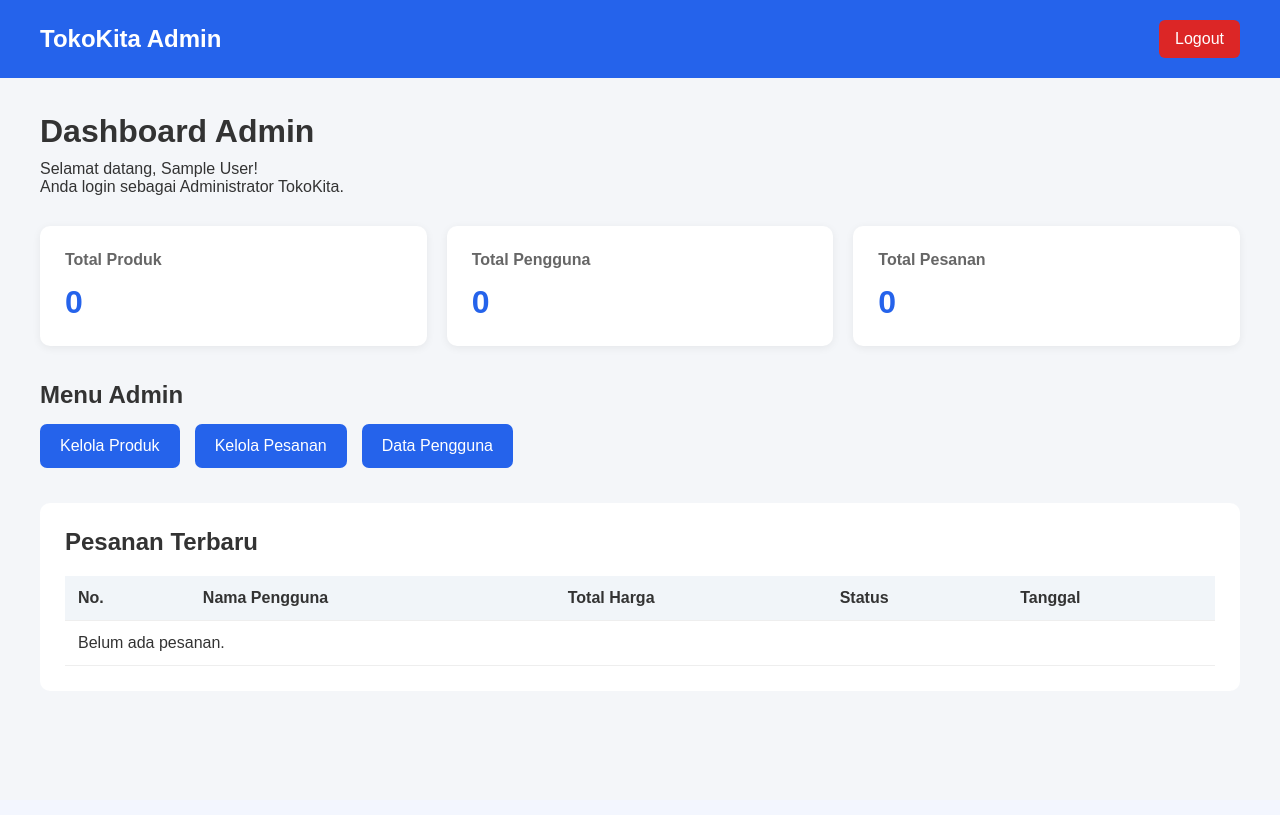
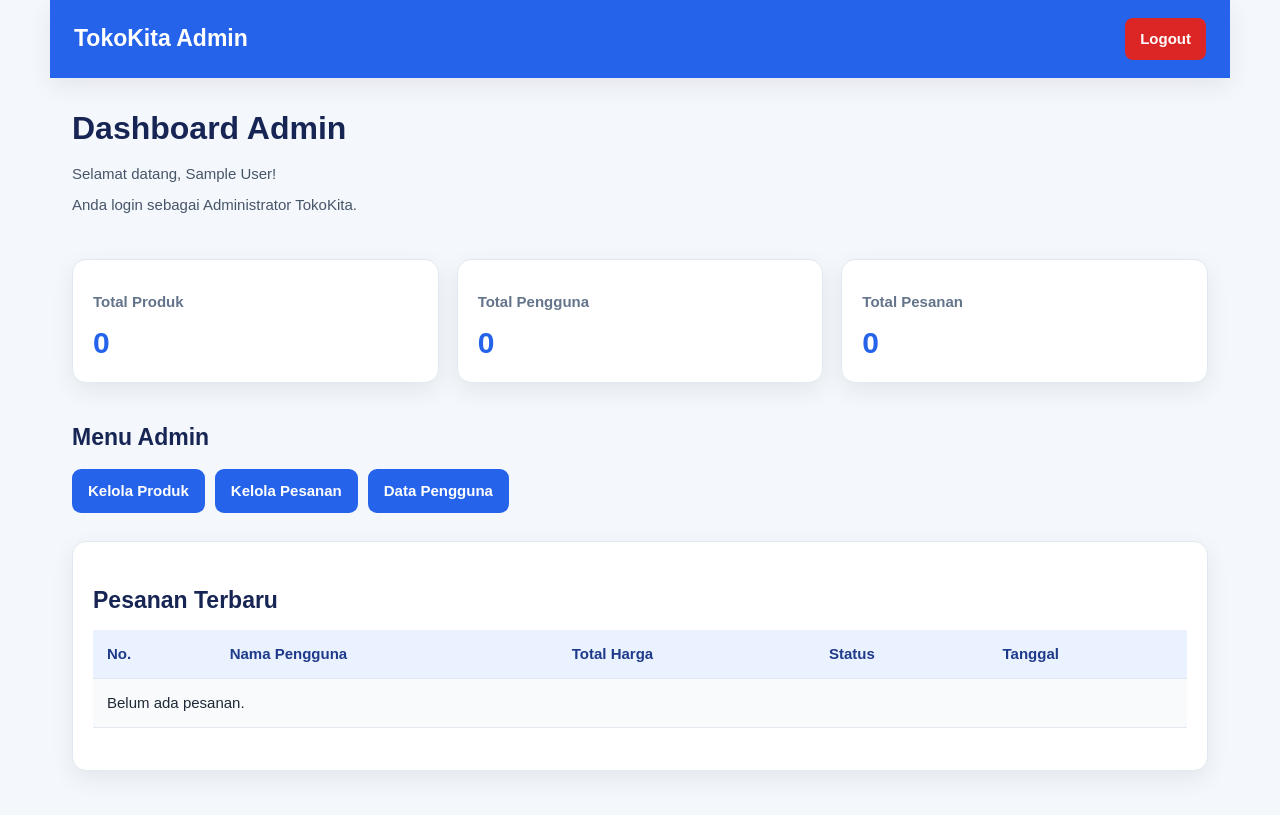
Before and after one commit to Modjas726/TR_PW_TokoKita, a PHP site: page /admin/index.php in a window 1280 px wide. Before the commit the page ends 666 px from the top, so only its background shows below. Run offline with PHP 8.4, Linux system fonts and the light colour scheme; the visitor is signed in with stand-in values (Sample User, id 1); data that the repository does not hold is empty.

Commit message:
css When yh

```diff
--- a/admin/edit_produk.php
+++ b/admin/edit_produk.php
@@ -110,7 +110,9 @@ $kategori = mysqli_query($conn, "SELECT * FROM categories");
 <html lang="id">
 <head>
     <meta charset="UTF-8">
+    <meta name="viewport" content="width=device-width, initial-scale=1.0">
     <title>Edit Produk</title>
+    <link rel="stylesheet" href="../assets/style.css">
 </head>
 <body>
 
--- a/admin/index.php
+++ b/admin/index.php
@@ -30,137 +30,7 @@ $query_pesanan = mysqli_query($conn, "
     <meta charset="UTF-8">
     <meta name="viewport" content="width=device-width, initial-scale=1.0">
     <title>Dashboard Admin - TokoKita</title>
-
-    <style>
-        * {
-            margin: 0;
-            padding: 0;
-            box-sizing: border-box;
-            font-family: Arial, sans-serif;
-        }
-
-        body {
-            background: #f4f6f9;
-            color: #333;
-        }
-
-        .navbar {
-            background: #2563eb;
-            color: white;
-            padding: 20px 40px;
-            display: flex;
-            justify-content: space-between;
-            align-items: center;
-        }
-
-        .navbar h2 {
-            font-size: 24px;
-        }
-
-        .navbar a {
-            color: white;
-            text-decoration: none;
-            background: #dc2626;
-            padding: 10px 16px;
-            border-radius: 6px;
-        }
-
-        .container {
-            padding: 35px 40px;
-        }
-
-        .welcome {
-            margin-bottom: 30px;
-        }
-
-        .welcome h1 {
-            margin-bottom: 10px;
-        }
-
-        .statistik {
-            display: grid;
-            grid-template-columns: repeat(3, 1fr);
-            gap: 20px;
-            margin-bottom: 35px;
-        }
-
-        .card {
-            background: white;
-            padding: 25px;
-            border-radius: 10px;
-            box-shadow: 0 2px 8px #00000010;
-        }
-
-        .card h3 {
-            color: #666;
-            font-size: 16px;
-            margin-bottom: 15px;
-        }
-
-        .card h1 {
-            color: #2563eb;
-            font-size: 32px;
-        }
-
-        .menu {
-            display: flex;
-            gap: 15px;
-            flex-wrap: wrap;
-            margin-bottom: 35px;
-        }
-
-        .menu a {
-            background: #2563eb;
-            color: white;
-            text-decoration: none;
-            padding: 13px 20px;
-            border-radius: 7px;
-        }
-
-        .menu a:hover {
-            background: #1d4ed8;
-        }
-
-        .tabel {
-            background: white;
-            padding: 25px;
-            border-radius: 10px;
-            overflow-x: auto;
-        }
-
-        .tabel h2 {
-            margin-bottom: 20px;
-        }
-
-        table {
-            width: 100%;
-            border-collapse: collapse;
-        }
-
-        th, td {
-            padding: 13px;
-            text-align: left;
-            border-bottom: 1px solid #eee;
-        }
-
-        th {
-            background: #f1f5f9;
-        }
-
-        @media (max-width: 700px) {
-            .statistik {
-                grid-template-columns: 1fr;
-            }
-
-            .navbar {
-                padding: 20px;
-            }
-
-            .container {
-                padding: 25px 20px;
-            }
-        }
-    </style>
+    <link rel="stylesheet" href="../assets/style.css">
 </head>
 
 <body>
--- a/admin/pengguna.php
+++ b/admin/pengguna.php
@@ -44,7 +44,9 @@ $result = mysqli_query($conn, $query);
 <html lang="id">
 <head>
     <meta charset="UTF-8">
+    <meta name="viewport" content="width=device-width, initial-scale=1.0">
     <title>Kelola Pengguna</title>
+    <link rel="stylesheet" href="../assets/style.css">
 </head>
 <body>
 
--- a/admin/pesanan.php
+++ b/admin/pesanan.php
@@ -50,7 +50,9 @@ $result = mysqli_query($conn, $query);
 <html lang="id">
 <head>
     <meta charset="UTF-8">
+    <meta name="viewport" content="width=device-width, initial-scale=1.0">
     <title>Kelola Pesanan</title>
+    <link rel="stylesheet" href="../assets/style.css">
 </head>
 <body>
 
--- a/admin/produk.php
+++ b/admin/produk.php
@@ -22,7 +22,9 @@ $result = mysqli_query($conn, $query);
 <html lang="id">
 <head>
     <meta charset="UTF-8">
+    <meta name="viewport" content="width=device-width, initial-scale=1.0">
     <title>Kelola Produk</title>
+    <link rel="stylesheet" href="../assets/style.css">
 </head>
 <body>
 
--- a/admin/tambah_produk.php
+++ b/admin/tambah_produk.php
@@ -76,7 +76,9 @@ $kategori = mysqli_query($conn, "SELECT * FROM categories");
 <html lang="id">
 <head>
     <meta charset="UTF-8">
+    <meta name="viewport" content="width=device-width, initial-scale=1.0">
     <title>Tambah Produk</title>
+    <link rel="stylesheet" href="../assets/style.css">
 </head>
 <body>
 
--- a/assets/style.css
+++ b/assets/style.css
@@ -0,0 +1,108 @@
+:root {
+    --primary: #2563eb;
+    --primary-dark: #1d4ed8;
+    --accent: #0f766e;
+    --danger: #dc2626;
+    --bg: #f4f7fb;
+    --surface: #ffffff;
+    --text: #1f2937;
+    --muted: #64748b;
+    --border: #e2e8f0;
+    --shadow: 0 8px 24px rgba(15, 23, 42, .07);
+}
+
+* { box-sizing: border-box; }
+html { scroll-behavior: smooth; }
+body {
+    margin: 0 auto;
+    padding: 28px 22px;
+    max-width: 1180px;
+    background: var(--bg);
+    color: var(--text);
+    font-family: Arial, Helvetica, sans-serif;
+    font-size: 15px;
+    line-height: 1.6;
+}
+h1, h2, h3, h4 { color: #172554; line-height: 1.3; margin-top: 0; }
+h1 { font-size: clamp(24px, 3vw, 32px); margin-bottom: 12px; }
+h2 { font-size: 23px; margin: 24px 0 14px; }
+h3 { font-size: 18px; margin: 12px 0; }
+p { color: #475569; margin: 10px 0; }
+a { color: var(--primary); font-weight: 600; text-decoration: none; }
+a:hover { color: var(--primary-dark); text-decoration: underline; }
+hr { border: 0; border-top: 1px solid var(--border); margin: 26px 0; }
+
+body > ul {
+    display: flex; flex-wrap: wrap; gap: 10px;
+    list-style: none; padding: 0; margin: 18px 0;
+}
+body > ul li a, .menu a {
+    display: inline-block; padding: 10px 16px; border-radius: 9px;
+    background: var(--primary); color: #fff; text-decoration: none;
+}
+body > ul li a:hover, .menu a:hover { background: var(--primary-dark); color: #fff; }
+.navbar {
+    display: flex; justify-content: space-between; align-items: center; gap: 16px;
+    padding: 18px 24px; margin: -28px -22px 30px;
+    background: var(--primary); color: white;
+    box-shadow: var(--shadow);
+}
+.navbar h2 { color: white; margin: 0; }
+.navbar a { color: white; background: var(--danger); padding: 9px 15px; border-radius: 8px; }
+.container { padding: 0; }
+.welcome { margin-bottom: 26px; }
+.statistik { display: grid; grid-template-columns: repeat(3, minmax(0, 1fr)); gap: 18px; margin: 24px 0; }
+.card, .tabel, body > div:not(.navbar):not(.container) {
+    background: var(--surface); border: 1px solid var(--border); border-radius: 14px;
+    padding: 20px; box-shadow: var(--shadow); margin: 16px 0;
+}
+.card h3 { color: var(--muted); font-size: 15px; }
+.card h1 { color: var(--primary); font-size: 30px; margin: 0; }
+.menu { display: flex; flex-wrap: wrap; gap: 10px; margin: 16px 0 28px; }
+.tabel { overflow-x: auto; }
+
+form { margin: 14px 0; }
+label { display: inline-block; color: #334155; font-weight: 600; margin: 7px 0 4px; }
+input, select, textarea {
+    max-width: 100%; padding: 11px 12px; border: 1px solid #cbd5e1;
+    border-radius: 8px; background: #fff; color: var(--text); font: inherit;
+    transition: border-color .2s, box-shadow .2s;
+}
+input[type="text"], input[type="email"], input[type="password"], input[type="number"], select, textarea {
+    min-width: 220px;
+}
+input[type="number"] { min-width: 90px; max-width: 160px; }
+input[type="file"] { border: 1px dashed #94a3b8; background: #f8fafc; }
+textarea { width: 100%; min-height: 100px; resize: vertical; }
+input:focus, select:focus, textarea:focus { outline: none; border-color: var(--primary); box-shadow: 0 0 0 3px rgba(37, 99, 235, .13); }
+button, input[type="submit"] {
+    border: 0; border-radius: 8px; padding: 10px 16px; margin: 5px 4px 5px 0;
+    background: var(--primary); color: white; font: inherit; font-weight: 600; cursor: pointer;
+    transition: background .2s, transform .15s;
+}
+button:hover, input[type="submit"]:hover { background: var(--primary-dark); transform: translateY(-1px); }
+button[name="hapus"], button[type="submit"].danger { background: var(--danger); }
+
+table { width: 100%; border-collapse: collapse; background: white; margin: 14px 0 22px; }
+thead, th { background: #eaf1ff; color: #1e3a8a; font-weight: 700; }
+th, td { padding: 12px 14px; text-align: left; border-bottom: 1px solid var(--border); vertical-align: middle; }
+tbody tr:nth-child(even) { background: #f8fafc; }
+tbody tr:hover { background: #eff6ff; }
+table img { width: 70px; height: 70px; object-fit: cover; border-radius: 9px; }
+
+img { max-width: 100%; height: auto; }
+body > div img { display: block; object-fit: cover; border-radius: 10px; margin-bottom: 12px; }
+body > div h3 { color: #172554; }
+body > div p { margin: 7px 0; }
+
+body:has(> form) { max-width: 760px; }
+body:has(> form) > form { background: white; padding: 24px; border: 1px solid var(--border); border-radius: 14px; box-shadow: var(--shadow); }
+@media (max-width: 760px) {
+    body { padding: 18px 14px; }
+    .navbar { margin: -18px -14px 22px; padding: 16px; }
+    .statistik { grid-template-columns: 1fr; }
+    .menu { flex-direction: column; align-items: flex-start; }
+    table { min-width: 650px; }
+    body > ul { flex-direction: column; align-items: flex-start; }
+    input[type="text"], input[type="email"], input[type="password"], select, textarea { width: 100%; min-width: 0; }
+}
--- a/auth/login.php
+++ b/auth/login.php
@@ -46,7 +46,9 @@ if (isset($_POST['login'])) {
 <html lang="id">
 <head>
     <meta charset="UTF-8">
+    <meta name="viewport" content="width=device-width, initial-scale=1.0">
     <title>Login TokoKita</title>
+    <link rel="stylesheet" href="../assets/style.css">
 </head>
 <body>
 
--- a/auth/register.php
+++ b/auth/register.php
@@ -38,7 +38,9 @@ if (isset($_POST['register'])) {
 <html lang="id">
 <head>
     <meta charset="UTF-8">
+    <meta name="viewport" content="width=device-width, initial-scale=1.0">
     <title>Registrasi TokoKita</title>
+    <link rel="stylesheet" href="../assets/style.css">
 </head>
 <body>
 
--- a/user/checkout.php
+++ b/user/checkout.php
@@ -177,7 +177,9 @@ echo "HALAMAN CHECKOUT BERHASIL DIBUKA!";
 <html lang="id">
 <head>
     <meta charset="UTF-8">
+    <meta name="viewport" content="width=device-width, initial-scale=1.0">
     <title>Checkout - TokoKita</title>
+    <link rel="stylesheet" href="../assets/style.css">
 </head>
 <body>
 
--- a/user/dashboard.php
+++ b/user/dashboard.php
@@ -19,7 +19,9 @@ $query = mysqli_query($conn, "
 <html lang="id">
 <head>
     <meta charset="UTF-8">
+    <meta name="viewport" content="width=device-width, initial-scale=1.0">
     <title>Katalog Produk - TokoKita</title>
+    <link rel="stylesheet" href="../assets/style.css">
 </head>
 <body>
 
--- a/user/detail_produk.php
+++ b/user/detail_produk.php
@@ -35,7 +35,9 @@ if (!$produk) {
 <html lang="id">
 <head>
     <meta charset="UTF-8">
+    <meta name="viewport" content="width=device-width, initial-scale=1.0">
     <title>Detail Produk - TokoKita</title>
+    <link rel="stylesheet" href="../assets/style.css">
 </head>
 <body>
 
--- a/user/keranjang.php
+++ b/user/keranjang.php
@@ -28,7 +28,9 @@ $total = 0;
 <html lang="id">
 <head>
     <meta charset="UTF-8">
+    <meta name="viewport" content="width=device-width, initial-scale=1.0">
     <title>Keranjang Belanja - TokoKita</title>
+    <link rel="stylesheet" href="../assets/style.css">
 </head>
 <body>
 
--- a/user/pesanan_saya.php
+++ b/user/pesanan_saya.php
@@ -28,7 +28,9 @@ $result = mysqli_stmt_get_result($stmt);
 <html lang="id">
 <head>
     <meta charset="UTF-8">
+    <meta name="viewport" content="width=device-width, initial-scale=1.0">
     <title>Pesanan Saya</title>
+    <link rel="stylesheet" href="../assets/style.css">
 </head>
 <body>
 
```
